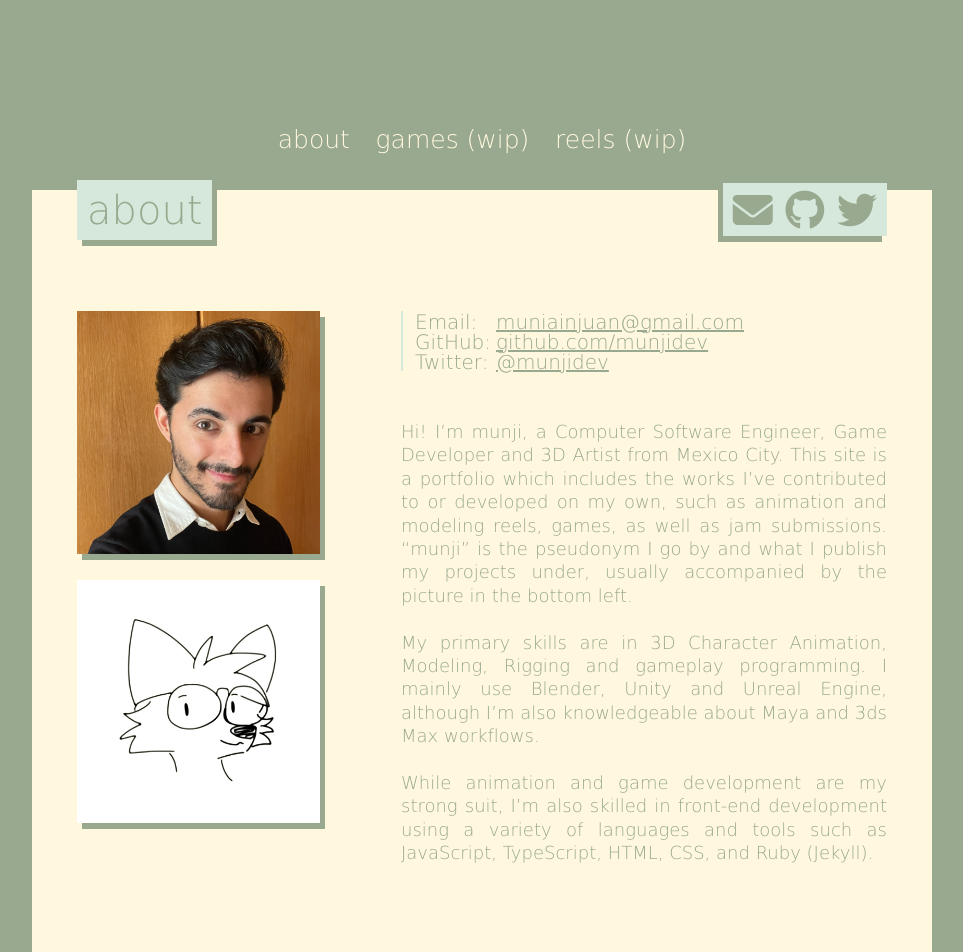
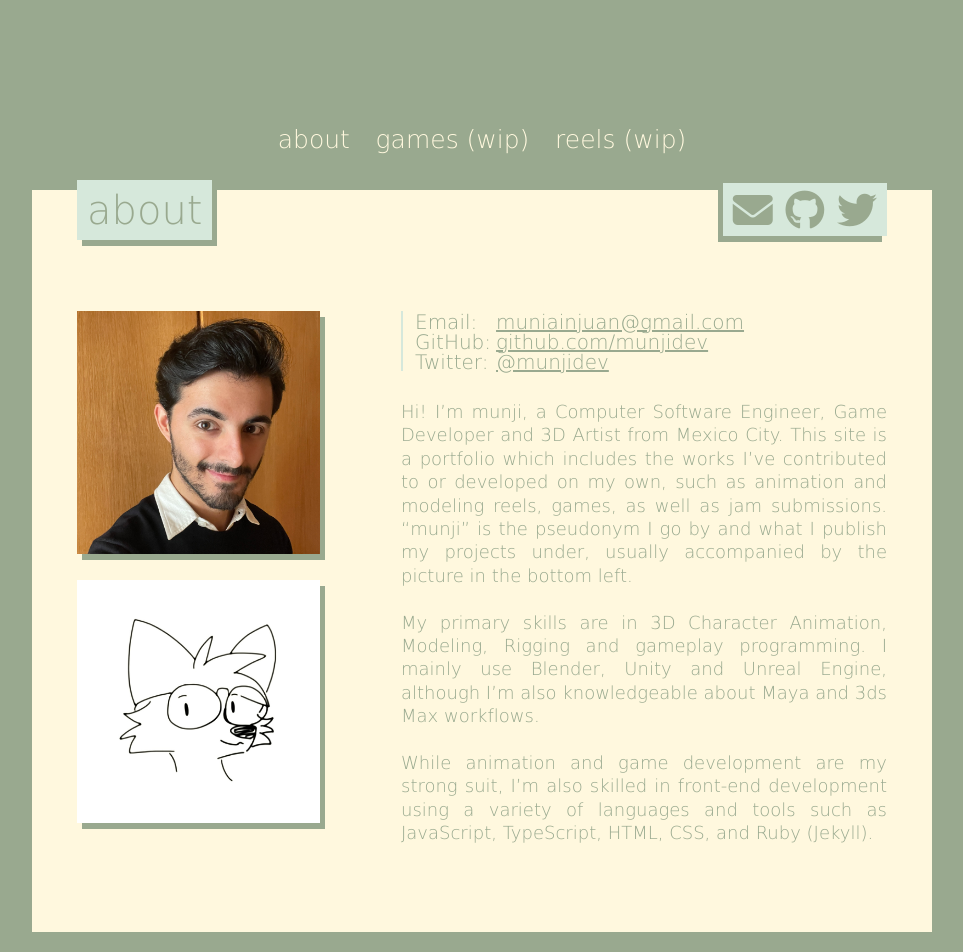
Before and after one commit to munjidev/munjidev.github.io, a Jekyll site: the page built from about.md, in a window 1280 px wide. Shown: the whole page, without its empty margins (158-1121 px from the left). Built offline with Jekyll 4.4.1, drawn with Linux system fonts in a browser that asks for light colours; nearby versions of some CDN libraries; some web fonts are replaced.

Commit message:
Style teaks

```diff
--- a/assets/about.css
+++ b/assets/about.css
@@ -34,12 +34,18 @@ td a {
 	text-wrap: balance;
 }
 #info-links {
-	margin-bottom: 25px;
+	margin-bottom: 5px;
 	font-weight: 200;
 	font-size: 20px;
 }
 #info-links table {
 	margin-left: 12px;
+}
+#info-links table {
+	margin-left: 12px;
+}
+#info-links table tr {
+	margin-bottom: 2px;
 }
 #info-links-wide {
 	max-width: 60%;
```
